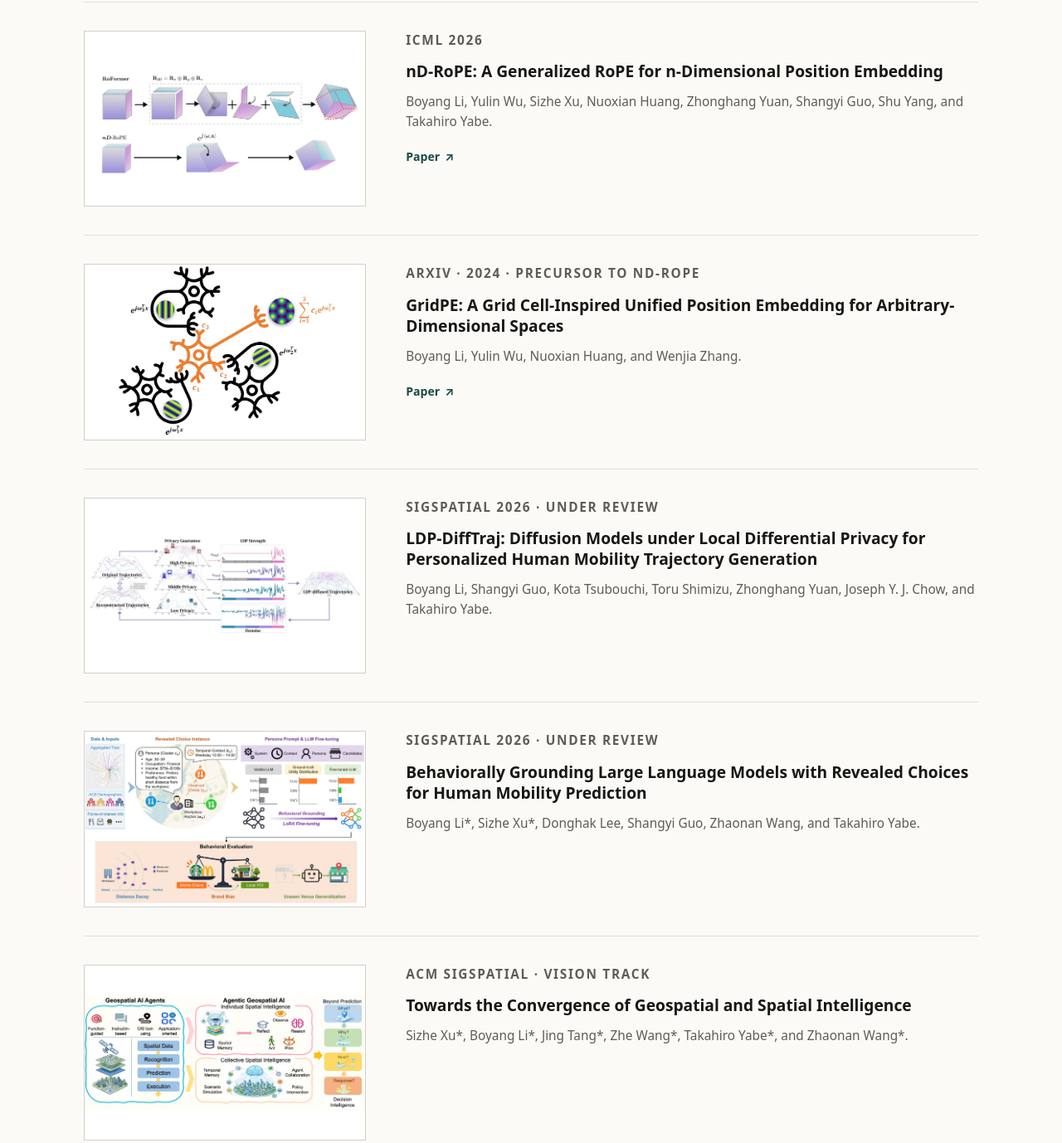
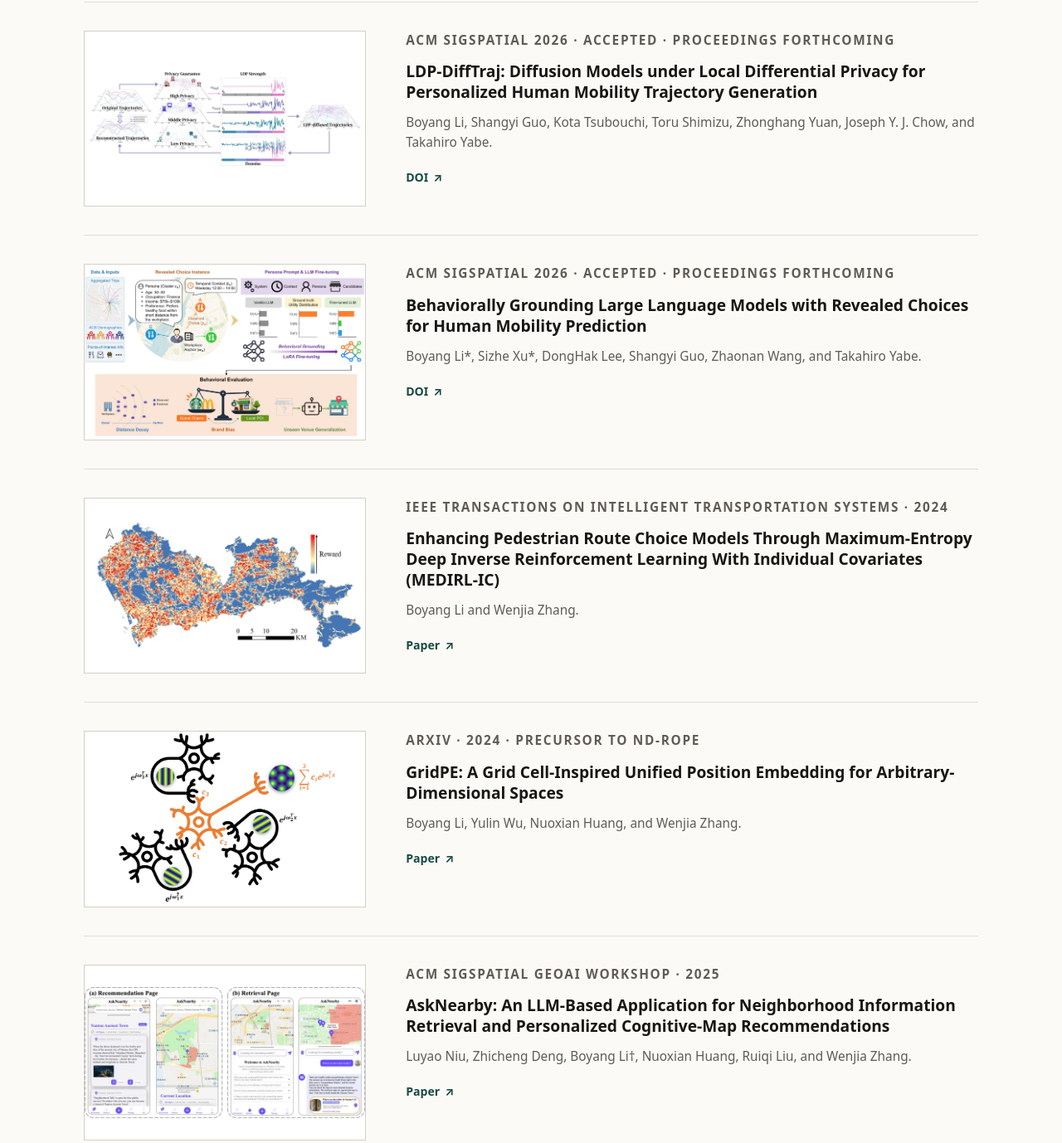
Before and after one commit to BoyangL1/BoyangL1.github.io, a plain HTML site: page index.html in a window 1280 px wide. Shown: the part 2936-4314 px from the top of the page at 83% size. Drawn offline with Linux system fonts and the light colour scheme.

Commit message:
Update resume and website

```diff
--- a/index.html
+++ b/index.html
@@ -155,17 +155,6 @@
         </div>
         <div class="publication-list">
           <article class="publication-item">
-            <a class="pub-image-slot" href="assets/publications/medirl-ic/cover.png" target="_blank" rel="noopener" aria-label="Open MEDIRL-IC research image">
-              <img src="assets/publications/medirl-ic/cover-web.jpg" alt="MEDIRL-IC research image" />
-            </a>
-            <div>
-              <p class="venue">IEEE Transactions on Intelligent Transportation Systems · 2024</p>
-              <h3>Enhancing Pedestrian Route Choice Models Through Maximum-Entropy Deep Inverse Reinforcement Learning With Individual Covariates (MEDIRL-IC)</h3>
-              <p>Boyang Li and Wenjia Zhang.</p>
-              <a class="paper-link" href="https://ieeexplore.ieee.org/document/10689250">Paper</a>
-            </div>
-          </article>
-          <article class="publication-item">
             <a class="pub-image-slot" href="assets/publications/nd-rope/vector.pdf" target="_blank" rel="noopener" aria-label="Open nD-RoPE research image">
               <img src="assets/publications/nd-rope/cover-web.jpg" alt="nD-RoPE research image" />
             </a>
@@ -174,6 +163,39 @@
               <h3>nD-RoPE: A Generalized RoPE for n-Dimensional Position Embedding</h3>
               <p>Boyang Li, Yulin Wu, Sizhe Xu, Nuoxian Huang, Zhonghang Yuan, Shangyi Guo, Shu Yang, and Takahiro Yabe.</p>
               <a class="paper-link" href="https://arxiv.org/abs/2606.12146">Paper</a>
+            </div>
+          </article>
+          <article class="publication-item">
+            <a class="pub-image-slot" href="assets/publications/ldp-difftraj/cover.pdf" target="_blank" rel="noopener" aria-label="Open LDP-DiffTraj research image">
+              <img src="assets/publications/ldp-difftraj/cover-web.jpg" alt="LDP-DiffTraj research image" />
+            </a>
+            <div>
+              <p class="venue">ACM SIGSPATIAL 2026 · Accepted · Proceedings forthcoming</p>
+              <h3>LDP-DiffTraj: Diffusion Models under Local Differential Privacy for Personalized Human Mobility Trajectory Generation</h3>
+              <p>Boyang Li, Shangyi Guo, Kota Tsubouchi, Toru Shimizu, Zhonghang Yuan, Joseph Y. J. Chow, and Takahiro Yabe.</p>
+              <a class="paper-link" href="https://doi.org/10.1145/3841645.3842943">DOI</a>
+            </div>
+          </article>
+          <article class="publication-item">
+            <a class="pub-image-slot" href="assets/publications/behaviorally-grounding-llms/cover.pdf" target="_blank" rel="noopener" aria-label="Open Behaviorally Grounding LLMs research image">
+              <img src="assets/publications/behaviorally-grounding-llms/cover-web.jpg" alt="Behaviorally Grounding LLMs research image" />
+            </a>
+            <div>
+              <p class="venue">ACM SIGSPATIAL 2026 · Accepted · Proceedings forthcoming</p>
+              <h3>Behaviorally Grounding Large Language Models with Revealed Choices for Human Mobility Prediction</h3>
+              <p>Boyang Li*, Sizhe Xu*, DongHak Lee, Shangyi Guo, Zhaonan Wang, and Takahiro Yabe.</p>
+              <a class="paper-link" href="https://doi.org/10.1145/3841645.3842972">DOI</a>
+            </div>
+          </article>
+          <article class="publication-item">
+            <a class="pub-image-slot" href="assets/publications/medirl-ic/cover.png" target="_blank" rel="noopener" aria-label="Open MEDIRL-IC research image">
+              <img src="assets/publications/medirl-ic/cover-web.jpg" alt="MEDIRL-IC research image" />
+            </a>
+            <div>
+              <p class="venue">IEEE Transactions on Intelligent Transportation Systems · 2024</p>
+              <h3>Enhancing Pedestrian Route Choice Models Through Maximum-Entropy Deep Inverse Reinforcement Learning With Individual Covariates (MEDIRL-IC)</h3>
+              <p>Boyang Li and Wenjia Zhang.</p>
+              <a class="paper-link" href="https://doi.org/10.1109/TITS.2024.3457680">Paper</a>
             </div>
           </article>
           <article class="publication-item">
@@ -188,36 +210,6 @@
             </div>
           </article>
           <article class="publication-item">
-            <a class="pub-image-slot" href="assets/publications/ldp-difftraj/cover.pdf" target="_blank" rel="noopener" aria-label="Open LDP-DiffTraj research image">
-              <img src="assets/publications/ldp-difftraj/cover-web.jpg" alt="LDP-DiffTraj research image" />
-            </a>
-            <div>
-              <p class="venue">SIGSPATIAL 2026 · Under Review</p>
-              <h3>LDP-DiffTraj: Diffusion Models under Local Differential Privacy for Personalized Human Mobility Trajectory Generation</h3>
-              <p>Boyang Li, Shangyi Guo, Kota Tsubouchi, Toru Shimizu, Zhonghang Yuan, Joseph Y. J. Chow, and Takahiro Yabe.</p>
-            </div>
-          </article>
-          <article class="publication-item">
-            <a class="pub-image-slot" href="assets/publications/behaviorally-grounding-llms/cover.pdf" target="_blank" rel="noopener" aria-label="Open Behaviorally Grounding LLMs research image">
-              <img src="assets/publications/behaviorally-grounding-llms/cover-web.jpg" alt="Behaviorally Grounding LLMs research image" />
-            </a>
-            <div>
-              <p class="venue">SIGSPATIAL 2026 · Under Review</p>
-              <h3>Behaviorally Grounding Large Language Models with Revealed Choices for Human Mobility Prediction</h3>
-              <p>Boyang Li*, Sizhe Xu*, Donghak Lee, Shangyi Guo, Zhaonan Wang, and Takahiro Yabe.</p>
-            </div>
-          </article>
-          <article class="publication-item">
-            <a class="pub-image-slot" href="assets/publications/geospatial-spatial-intelligence/cover.png" target="_blank" rel="noopener" aria-label="Open Geospatial and Spatial Intelligence research image">
-              <img src="assets/publications/geospatial-spatial-intelligence/cover-web.jpg" alt="Geospatial and Spatial Intelligence research image" />
-            </a>
-            <div>
-              <p class="venue">ACM SIGSPATIAL · Vision Track</p>
-              <h3>Towards the Convergence of Geospatial and Spatial Intelligence</h3>
-              <p>Sizhe Xu*, Boyang Li*, Jing Tang*, Zhe Wang*, Takahiro Yabe*, and Zhaonan Wang*.</p>
-            </div>
-          </article>
-          <article class="publication-item">
             <a class="pub-image-slot" href="assets/publications/asknearby/cover.pdf" target="_blank" rel="noopener" aria-label="Open AskNearby research image">
               <img src="assets/publications/asknearby/cover-web.jpg" alt="AskNearby research image" />
             </a>
@@ -225,7 +217,7 @@
               <p class="venue">ACM SIGSPATIAL GeoAI Workshop · 2025</p>
               <h3>AskNearby: An LLM-Based Application for Neighborhood Information Retrieval and Personalized Cognitive-Map Recommendations</h3>
               <p>Luyao Niu, Zhicheng Deng, Boyang Li†, Nuoxian Huang, Ruiqi Liu, and Wenjia Zhang.</p>
-              <a class="paper-link" href="https://arxiv.org/abs/2512.02502">Paper</a>
+              <a class="paper-link" href="https://doi.org/10.1145/3764912.3770813">Paper</a>
             </div>
           </article>
           <article class="publication-item">
@@ -236,7 +228,7 @@
               <p class="venue">Travel Behaviour and Society · 2024</p>
               <h3>Varying Built Environment Contexts and Trip Chain Decisions: A Multinomial-Choice Gradient Boosting Decision Trees Analysis</h3>
               <p>Wenjia Zhang, Daming Lu, Hongjin Liu, and Boyang Li.</p>
-              <a class="paper-link" href="https://www.sciencedirect.com/science/article/abs/pii/S2214367X23001357">Paper</a>
+              <a class="paper-link" href="https://doi.org/10.1016/j.tbs.2023.100684">Paper</a>
             </div>
           </article>
           <article class="publication-item">
```
Also changed, not shown: 1 other file.
